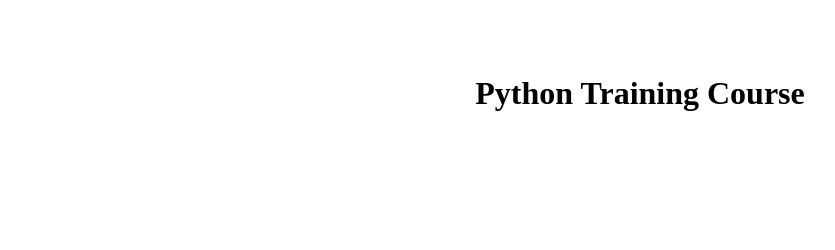
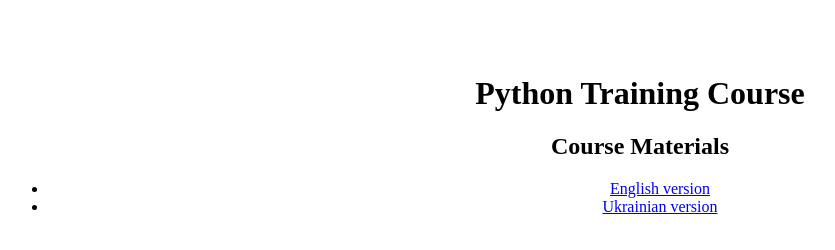
Before and after one commit to PonomaryovVladyslav/PythonCourses, a plain HTML site: page index.html in a window 1280 px wide. Shown: the whole page, without its empty margins (0-835 px from the left). Drawn offline with Linux system fonts and the light colour scheme.

```diff
--- a/index.html
+++ b/index.html
@@ -13,6 +13,16 @@
 <body>
 <div style="text-align: center; margin-top: 75px">
   <h1>Python Training Course</h1>
+  <h2>Course Materials</h2>
+  <ul>
+    <li>
+      <!--suppress HtmlUnknownTarget -->
+      <a href="_build/html/en/index.html">English version</a></li>
+    <li>
+      <!--suppress HtmlUnknownTarget -->
+      <a href="_build/html/ua/index.html">Ukrainian version</a>
+    </li>
+  </ul>
 </div>
 </body>
 </html>
```
Also changed, not shown: .github/workflows/deploy_pages.yml (added).
